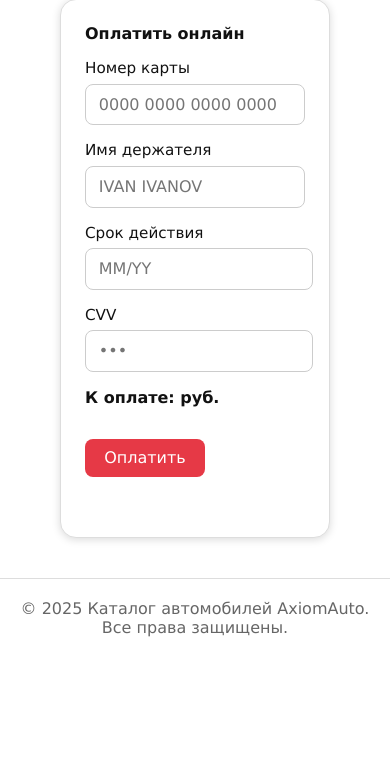
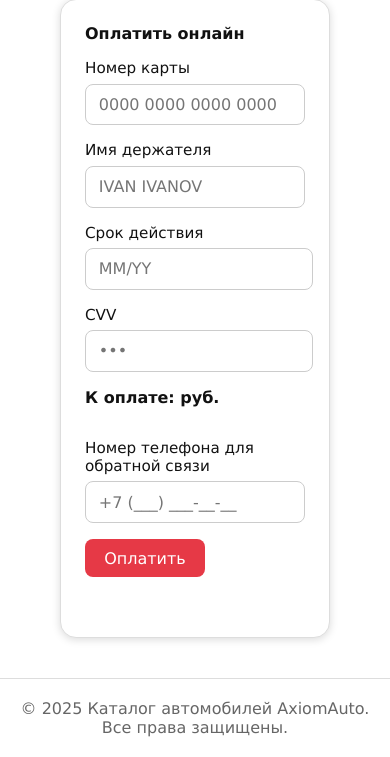
Before and after one commit to HanamileH/AxiomAuto, a Flask app: template app/templates/payment.html in a window 390 px wide; the page is wider, and only the part inside the window is pictured. Shown: the part 521-1278 px from the top of that part. Before the commit the page ends 1158 px from the top of that part, so only its background shows below. Run offline with Flask 3, Linux system fonts and the light colour scheme; the template is opened without the code that fills it, so the values that code supplies are empty.

Commit message:
Add a field for entering a phone number for feedback in the payment form

```diff
--- a/app/templates/payment.html
+++ b/app/templates/payment.html
@@ -51,6 +51,12 @@
 
             <h2>{{ "К оплате: " ~ model.price ~ " руб."}}</h2>
 
+            <div class="field-row">
+                <label for="phoneNumber">Номер телефона для обратной связи</label>
+                <input id="phoneNumber" name="phoneNumber" type="tel" placeholder="+7 (___) ___-__-__" required>
+            </div>
+
+
             <button type="submit" class="btn-red submit-btn">Оплатить</button>
         </form>
 
```
